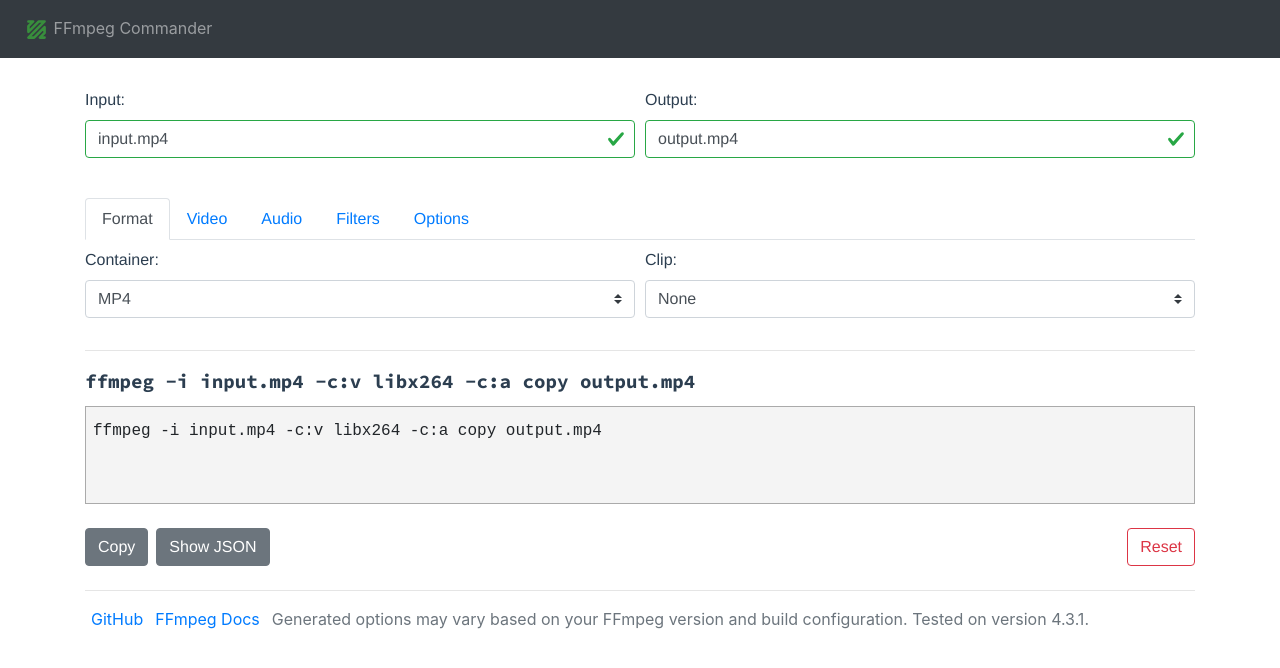
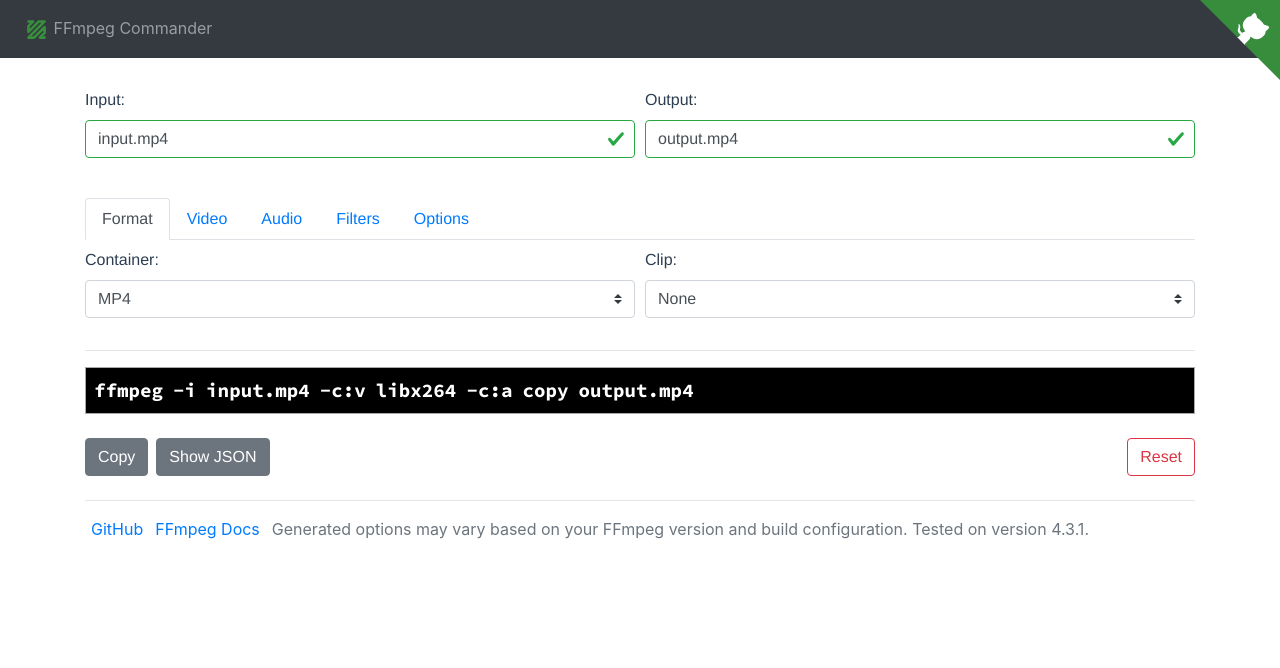
Before and after one commit to alfg/ffmpeg-commander, a Vue app: page / in a window 1280 px wide. Shown: the top 668 px of the page. Built offline with nearby package versions, Linux system fonts and the light colour scheme; what vue-highlightjs would draw is missing.

Commit message:
Update command output design and add popover tooltips. Add Github corner badge.

```diff
--- a/src/App.vue
+++ b/src/App.vue
@@ -8,6 +8,8 @@
         </b-nav-item>
       </b-navbar-nav>
     </b-navbar>
+
+    <GitHubCorner />
 
     <div id="app" class="container">
       <Editor />
@@ -28,11 +30,13 @@
 </template>
 
 <script>
+import GitHubCorner from './components/GitHubCorner.vue';
 import Editor from './components/Editor.vue';
 
 export default {
   name: 'app',
   components: {
+    GitHubCorner,
     Editor,
   },
 };
--- a/src/components/Command.vue
+++ b/src/components/Command.vue
@@ -1,12 +1,24 @@
 <template>
   <div>
-    <div class="command">
+    <code class="command">
       <span
+        :id="`popover-target-${i.value}`"
+        class="tip"
         v-for="i in renderCmd"
-        :key="i.value"
-        v-b-tooltip.hover
-        :title="i.description">{{ i.value }}&nbsp;</span>
-    </div>
+        :key="i.value">{{ i.value }}</span>
+      <b-popover
+        class="tips"
+        :target="`popover-target-${i.value}`"
+        triggers="hover"
+        v-for="i in renderCmd"
+        :key="`popover-${i.value}`"
+        :disabled="!i.description"
+        placement="top"
+        variant="warning">
+          <template v-slot:title>{{ i.value }}</template>
+          {{ i.description }}
+      </b-popover>
+    </code>
   </div>
 </template>
 
@@ -54,22 +66,32 @@ export default {
 <style scoped>
 @import url('https://fonts.googleapis.com/css2?family=Source+Code+Pro:wght@400;700&display=swap');
 .command {
-  /* background-color: #f4f4f4;
-  border: 1px solid #aaa; */
-  /* color: #000; */
+  background-color: #000;
+  border: 1px solid #aaa;
+  color: #fff;
+  display: block;
   font-size: 1.2rem;
   font-weight: 700;
   font-family: "Source Code Pro", monospace;
   margin-top: 10px;
-  /* padding: 5px; */
+  padding: 8px;
+  overflow: visible;
 }
 
 .tips {
   display: inline-block;
 }
 
-span:hover {
-  background: #ddd;
+span.tip {
+  padding-right: 10px;
+}
+
+span.tip:hover {
+  background: #444;
+}
+
+.tooltip {
+  top: -8px !important;
 }
 
 </style>
--- a/src/components/Editor.vue
+++ b/src/components/Editor.vue
@@ -43,18 +43,19 @@
         <Options v-model="form.options" />
       </b-tab>
     </b-tabs>
-
     <hr />
 
+    <!-- FFmpeg generated command output -->
     <Command :cmd="cmd" />
 
-    <div class="code">
+    <!-- Hidden textarea so we can use the copy function -->
+    <div class="hidden-cmd">
       <b-form-textarea
         ref="code"
         placeholder="FFmpeg command will be generated here!"
         v-model="cmd"
-        rows="3"
-        max-rows="6"
+        rows="0"
+        max-rows="0"
         plaintext
       ></b-form-textarea>
     </div>
@@ -359,12 +360,11 @@ export default {
 </script>
 
 <style scoped>
-.code {
-  background-color: #f4f4f4;
-  border: 1px solid #aaa;
-  color: #000;
-  font-family: monospace;
-  margin-top: 10px;
-  padding: 5px;
+.hidden-cmd {
+  opacity: 0;
+  height: 0;
+}
+.hidden-cmd textarea {
+  height: 0;
 }
 </style>
--- /dev/null
+++ b/src/components/GitHubCorner.vue
@@ -0,0 +1,74 @@
+<template>
+  <!-- http://tholman.com/github-corners/  -->
+  <a
+    href="https://github.com/alfg/ffmpeg-commander"
+    class="github-corner"
+    aria-label="View source on GitHub"
+  >
+    <svg
+      width="80"
+      height="80"
+      viewBox="0 0 250 250"
+      style="fill:rgb(56, 141, 61); color:#fff; position: absolute; top: 0; border: 0; right: 0;"
+      aria-hidden="true"
+    >
+      <path d="M0,0 L115,115 L130,115 L142,142 L250,250 L250,0 Z" />
+      <path
+        d="M128.3,109.0 C113.8,99.7 119.0,89.6 119.0,89.6 C122.0,82.7 120.5,
+        78.6 120.5,78.6 C119.2,72.0 123.4,76.3 123.4,76.3 C127.3,80.9 125.5,
+        87.3 125.5,87.3 C122.9,97.6 130.6,101.9 134.4,103.2"
+        fill="currentColor"
+        style="transform-origin: 130px 106px;"
+        class="octo-arm"
+      />
+      <path
+        d="M115.0,115.0 C114.9,115.1 118.7,116.5 119.8,115.4 L133.7,101.6 C136.9,
+        99.2 139.9,98.4 142.2,98.6 C133.8,88.0 127.5,74.4 143.8,58.0 C148.5,53.4 154.0,
+        51.2 159.7,51.0 C160.3,49.4 163.2,43.6 171.4,40.1 C171.4,40.1 176.1,42.5 178.8,
+        56.2 C183.1,58.6 187.2,61.8 190.9,65.4 C194.5,69.0 197.7,73.2 200.1,77.6 C213.8,
+        80.2 216.3,84.9 216.3,84.9 C212.7,93.1 206.9,96.0 205.4,96.6 C205.1,102.4 203.0,
+        107.8 198.3,112.5 C181.9,128.9 168.3,122.5 157.7,114.1 C157.9,116.9 156.7,
+        120.9 152.7,124.9 L141.0,136.5 C139.8,137.7 141.6,141.9 141.8,141.8 Z"
+        fill="currentColor"
+        class="octo-body"
+      />
+    </svg>
+  </a>
+</template>
+
+<script>
+export default {
+  name: 'GitHubCorner',
+};
+</script>
+
+<style>
+.github-corner {
+  z-index: 10;
+}
+.github-corner:hover .octo-arm {
+  animation: octocat-wave 560ms ease-in-out;
+}
+@keyframes octocat-wave {
+  0%,
+  100% {
+    transform: rotate(0);
+  }
+  20%,
+  60% {
+    transform: rotate(-25deg);
+  }
+  40%,
+  80% {
+    transform: rotate(10deg);
+  }
+}
+@media (max-width: 500px) {
+  .github-corner:hover .octo-arm {
+    animation: none;
+  }
+  .github-corner .octo-arm {
+    animation: octocat-wave 560ms ease-in-out;
+  }
+}
+</style>
--- a/src/tooltips.js
+++ b/src/tooltips.js
@@ -9,6 +9,9 @@ const tooltips = [
   { value: '-tune', tip: 'Use -tune to change settings based upon the specifics of your input.' },
   { value: '-profile:v', tip: 'The -profile:v option limits the output to a specific H.264 profile. Some devices (mostly very old or obsolete) only support the more limited Constrained Baseline or Main profiles. You can set these profiles with -profile:v baseline or -profile:v main.' },
   { value: '-level', tip: 'Set the -profile:v level for h.264.' },
+  { value: 'copy', tip: 'Skip the decoding and encoding step for the specified stream, so it does only demuxing and muxing.' },
+  { value: 'libx264', tip: 'H.264/AVC Encoder' },
+  { value: 'libx265', tip: 'H.265/HEVC Encoder.' },
 ];
 
 export default tooltips;
```
